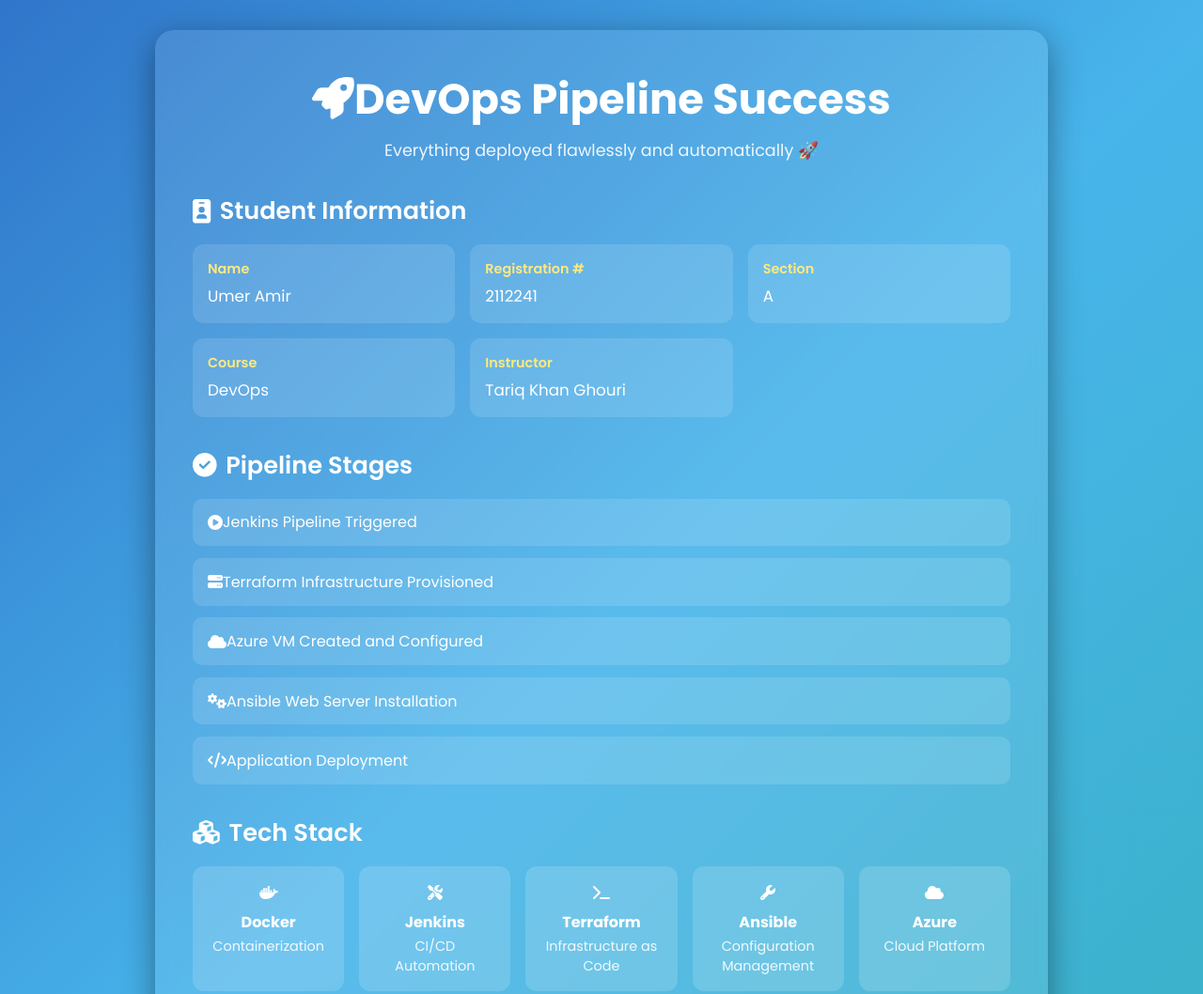
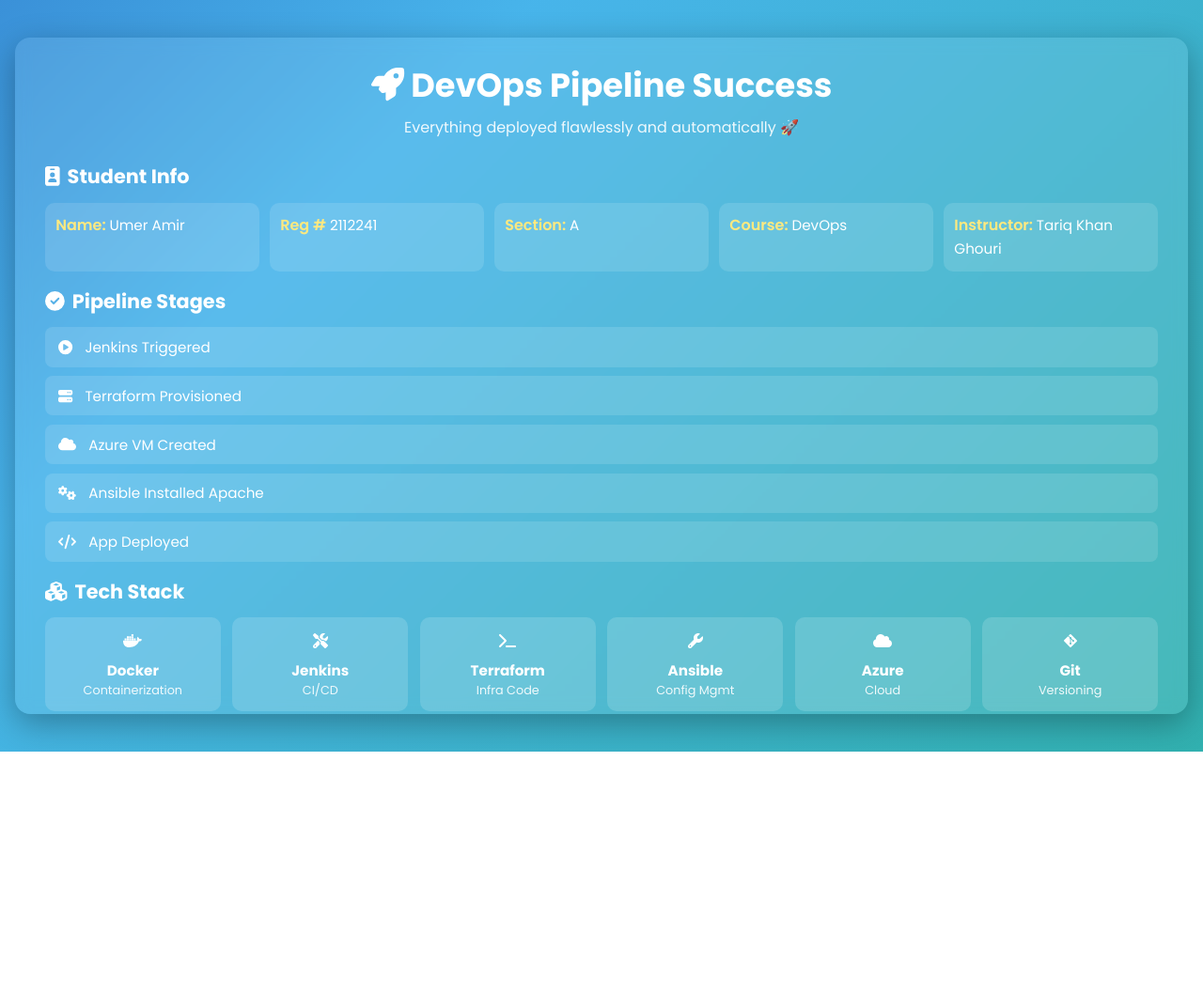
Before and after one commit to Umer-Amir/DevOps-Mega-Project, a plain HTML site: page app/index.html in a window 1280 px wide. Shown: the top 1058 px of the page at 94% size. After the commit the page ends 800 px from the top, so only its background shows below. Drawn offline with Linux system fonts and the light colour scheme.

Commit message:
Proving that I did this project myself

```diff
--- a/app/index.html
+++ b/app/index.html
@@ -17,8 +17,13 @@
       box-sizing: border-box;
     }
 
+    html, body {
+      font-family: 'Poppins', sans-serif;
+      height: 100vh;
+      overflow: hidden;
+    }
+
     body {
-      font-family: 'Poppins', sans-serif;
       background: linear-gradient(-45deg,
         hsl(var(--hue), 70%, 40%),
         hsl(calc(var(--hue) + 40), 80%, 60%),
@@ -28,12 +33,10 @@
       background-size: 400% 400%;
       animation: gradientMove 12s ease infinite;
       color: white;
-      min-height: 100vh;
       display: flex;
       align-items: center;
       justify-content: center;
-      padding: 2rem;
-      transition: background 0.5s ease;
+      padding: 1rem;
     }
 
     @keyframes gradientMove {
@@ -43,15 +46,18 @@
     }
 
 .card {
-      max-width: 950px;
   width: 100%;
+  max-width: 1500px;        /* wider than before (was 900px) */
+  max-height: 90vh;         /* limits height to prevent scroll */
+  overflow-y: auto;         /* only scrolls internally if content overflows */
   background: rgba(255, 255, 255, 0.1);
-      border-radius: 20px;
-      padding: 2.5rem;
+  border-radius: 16px;
+  padding: 1.5rem 2rem;      /* optional: wider padding for wider layout */
   backdrop-filter: blur(8px);
-      box-shadow: 0 10px 35px rgba(0, 0, 0, 0.4);
-      animation: fadeIn 1.2s ease;
+  box-shadow: 0 10px 35px rgba(0, 0, 0, 0.3);
+  animation: fadeIn 1s ease;
 }
+
 
     @keyframes fadeIn {
       from {opacity: 0; transform: translateY(20px);}
@@ -59,11 +65,9 @@
     }
 
     .card h1 {
-      font-size: 2.8rem;
+      font-size: 2.2rem;
       text-align: center;
-      margin-bottom: 0.5rem;
-      font-weight: 700;
-      color: #ffffff;
+      margin-bottom: 0.4rem;
     }
 
     .card h1 i {
@@ -79,52 +83,44 @@
 
     .subtitle {
       text-align: center;
-      font-size: 1.1rem;
-      margin-bottom: 2rem;
+      font-size: 1rem;
+      margin-bottom: 1.5rem;
       opacity: 0.9;
     }
 
     .section {
-      margin: 2rem 0;
+      margin: 1rem 0;
     }
 
     .section h2 {
-      font-size: 1.6rem;
-      margin-bottom: 1rem;
+      font-size: 1.3rem;
+      margin-bottom: 0.8rem;
       display: flex;
       align-items: center;
-      gap: 0.6rem;
-      font-weight: 600;
-      color: #fff;
+      gap: 0.5rem;
     }
 
-    .section h2 i {
-      color: #ffd700;
-    }
 
     .student-grid {
       display: grid;
-      grid-template-columns: repeat(auto-fit, minmax(230px, 1fr));
-      gap: 1rem;
+      grid-template-columns: repeat(auto-fit, minmax(180px, 1fr));
+      gap: 0.7rem;
     }
 
     .student-item {
       background: rgba(255, 255, 255, 0.12);
-      padding: 1rem;
-      border-radius: 12px;
-      display: flex;
-      flex-direction: column;
+      padding: 0.7rem;
+      border-radius: 10px;
     }
 
  .student-item label {
-      font-weight: 600;
-      font-size: 0.9rem;
+  font-size: 1rem;   /* or 1.1rem for even larger */
+  font-weight: 600;  /* optional: make it bolder */
   color: #ffe97f;
-      margin-bottom: 0.3rem;
 }
 
     .student-item span {
-      font-size: 1.05rem;
+      font-size: 0.95rem;
       color: white;
     }
 
@@ -132,90 +128,83 @@
       list-style: none;
       padding-left: 0;
       display: grid;
-      gap: 0.8rem;
+      gap: 0.6rem;
     }
 
     .list li {
       background: rgba(255, 255, 255, 0.12);
-      padding: 0.8rem 1rem;
-      border-radius: 10px;
+      padding: 0.6rem 0.9rem;
+      border-radius: 8px;
+      font-size: 0.95rem;
       display: flex;
       align-items: center;
-      font-size: 1rem;
+      gap: 0.8rem;
     }
 
 .list li i {
-      margin-right: 0.6rem;
+  margin-right: 0.8rem; /* ⬅️ increase this value */
   color: #00ffc3;
   font-size: 1.2rem;
   width: 24px;
   text-align: center;
+  gap: 0.8rem;
 }
-
     .tech-stack {
       display: grid;
-      grid-template-columns: repeat(auto-fit, minmax(140px, 1fr));
-      gap: 1rem;
+      grid-template-columns: repeat(auto-fit, minmax(120px, 1fr));
+      gap: 0.8rem;
       text-align: center;
     }
 
     .tech {
       background: rgba(255, 255, 255, 0.15);
-      padding: 1rem;
-      border-radius: 12px;
+      padding: 0.8rem;
+      border-radius: 10px;
       transition: transform 0.3s, background 0.3s;
     }
 
     .tech:hover {
       background: rgba(255, 255, 255, 0.25);
-      transform: translateY(-5px);
+      transform: translateY(-4px);
     }
 
     .tech i {
-      font-size: 2rem;
+      font-size: 1.7rem;
       color: #fffdaf;
-      margin-bottom: 0.4rem;
     }
 
     .tech h3 {
-      font-size: 1rem;
-      margin: 0.4rem 0 0.2rem;
+      font-size: 0.95rem;
+      margin: 0.4rem 0 0.1rem;
     }
 
     .tech p {
-      font-size: 0.9rem;
+      font-size: 0.8rem;
       opacity: 0.9;
-    }
-
-    .footer {
-      text-align: center;
-      margin-top: 2rem;
-      font-size: 0.9rem;
-      opacity: 0.8;
     }
 
     .btn-group {
       text-align: center;
-      margin-top: 2rem;
+      margin-top: 1.2rem;
       display: flex;
       flex-wrap: wrap;
       justify-content: center;
-      gap: 1rem;
+      gap: 0.6rem;
     }
 
     .btn {
       background-color: #ffffff22;
       border: 1px solid #ffffff44;
       color: #fff;
-      padding: 0.6rem 1.2rem;
-      border-radius: 8px;
-      font-size: 0.95rem;
+      padding: 0.5rem 1rem;
+      border-radius: 6px;
+      font-size: 0.85rem;
       cursor: pointer;
       transition: all 0.3s ease;
     }
 
     .btn i {
-      margin-right: 0.5rem;
+      margin-right: 0.4rem;
     }
 
     .btn:hover {
@@ -225,8 +214,15 @@
 
     .counter-display {
       text-align: center;
-      font-size: 1.2rem;
+      font-size: 1rem;
       margin-top: 0.5rem;
+    }
+
+    .footer {
+      text-align: center;
+      margin-top: 1rem;
+      font-size: 0.8rem;
+      opacity: 0.7;
     }
 
     .light-mode {
@@ -236,28 +232,28 @@
 </head>
 <body>
   <div class="card">
-    <h1><i class="fas fa-rocket"></i>DevOps Pipeline Success</h1>
+    <h1><i class="fas fa-rocket"></i> DevOps Pipeline Success</h1>
     <p class="subtitle">Everything deployed flawlessly and automatically 🚀</p>
 
     <div class="section">
-      <h2><i class="fas fa-id-badge"></i> Student Information</h2>
+      <h2><i class="fas fa-id-badge"></i> Student Info</h2>
       <div class="student-grid">
-        <div class="student-item"><label>Name</label><span>Umer Amir</span></div>
-        <div class="student-item"><label>Registration #</label><span>2112241</span></div>
-        <div class="student-item"><label>Section</label><span>A</span></div>
-        <div class="student-item"><label>Course</label><span>DevOps</span></div>
-        <div class="student-item"><label>Instructor</label><span>Tariq Khan Ghouri</span></div>
+        <div class="student-item"><label>Name: </label><span>Umer Amir</span></div>
+        <div class="student-item"><label>Reg # </label><span>2112241</span></div>
+        <div class="student-item"><label>Section: </label><span>A</span></div>
+        <div class="student-item"><label>Course: </label><span>DevOps</span></div>
+        <div class="student-item"><label>Instructor: </label><span>Tariq Khan Ghouri</span></div>
       </div>
     </div>
 
     <div class="section">
       <h2><i class="fas fa-check-circle"></i> Pipeline Stages</h2>
       <ul class="list">
-        <li><i class="fas fa-play-circle"></i> Jenkins Pipeline Triggered</li>
-        <li><i class="fas fa-server"></i> Terraform Infrastructure Provisioned</li>
-        <li><i class="fas fa-cloud"></i> Azure VM Created and Configured</li>
-        <li><i class="fas fa-cogs"></i> Ansible Web Server Installation</li>
-        <li><i class="fas fa-code"></i> Application Deployment</li>
+        <li><i class="fas fa-play-circle"></i> Jenkins Triggered</li>
+        <li><i class="fas fa-server"></i> Terraform Provisioned</li>
+        <li><i class="fas fa-cloud"></i> Azure VM Created</li>
+        <li><i class="fas fa-cogs"></i> Ansible Installed Apache</li>
+        <li><i class="fas fa-code"></i> App Deployed</li>
       </ul>
     </div>
 
@@ -265,25 +261,25 @@
       <h2><i class="fas fa-cubes"></i> Tech Stack</h2>
       <div class="tech-stack">
         <div class="tech"><i class="fab fa-docker"></i><h3>Docker</h3><p>Containerization</p></div>
-        <div class="tech"><i class="fas fa-tools"></i><h3>Jenkins</h3><p>CI/CD Automation</p></div>
-        <div class="tech"><i class="fas fa-terminal"></i><h3>Terraform</h3><p>Infrastructure as Code</p></div>
-        <div class="tech"><i class="fas fa-wrench"></i><h3>Ansible</h3><p>Configuration Management</p></div>
-        <div class="tech"><i class="fas fa-cloud"></i><h3>Azure</h3><p>Cloud Platform</p></div>
-        <div class="tech"><i class="fab fa-git-alt"></i><h3>Git</h3><p>Version Control</p></div>
+        <div class="tech"><i class="fas fa-tools"></i><h3>Jenkins</h3><p>CI/CD</p></div>
+        <div class="tech"><i class="fas fa-terminal"></i><h3>Terraform</h3><p>Infra Code</p></div>
+        <div class="tech"><i class="fas fa-wrench"></i><h3>Ansible</h3><p>Config Mgmt</p></div>
+        <div class="tech"><i class="fas fa-cloud"></i><h3>Azure</h3><p>Cloud</p></div>
+        <div class="tech"><i class="fab fa-git-alt"></i><h3>Git</h3><p>Versioning</p></div>
       </div>
     </div>
 
     <div class="btn-group">
-      <button class="btn" onclick="location.reload()"><i class="fas fa-sync-alt"></i>Refresh Page</button>
-      <button class="btn" onclick="incrementCounter()"><i class="fas fa-plus-circle"></i>Increment Counter</button>
-      <button class="btn" onclick="changeHue()"><i class="fas fa-paint-brush"></i>Change Hue</button>
-      <button class="btn" onclick="toggleLightMode()"><i class="fas fa-moon"></i>Toggle Light Mode</button>
+      <button class="btn" onclick="location.reload()"><i class="fas fa-sync-alt"></i>Refresh</button>
+      <button class="btn" onclick="incrementCounter()"><i class="fas fa-plus-circle"></i>+1</button>
+      <button class="btn" onclick="changeHue()"><i class="fas fa-palette"></i>Change Hue</button>
+      <button class="btn" onclick="toggleLightMode()"><i class="fas fa-adjust"></i>Light Mode</button>
     </div>
     <p class="counter-display">Counter: <span id="counter">0</span></p>
 
     <div class="footer">
       <p>Deployed on: <span id="deploy-time"></span></p>
-      <p>Server: Ubuntu 22.04 LTS | Web Server: Apache2</p>
+      <p>Ubuntu 22.04 | Apache2</p>
     </div>
   </div>
 
@@ -298,7 +294,7 @@
 
     let hue = 160;
     function changeHue() {
-      hue = (hue + 40) % 360;
+      hue = (hue + 30) % 360;
       document.documentElement.style.setProperty('--hue', hue);
     }
 
```
Lines whose indentation alone changed are shown as unchanged.
